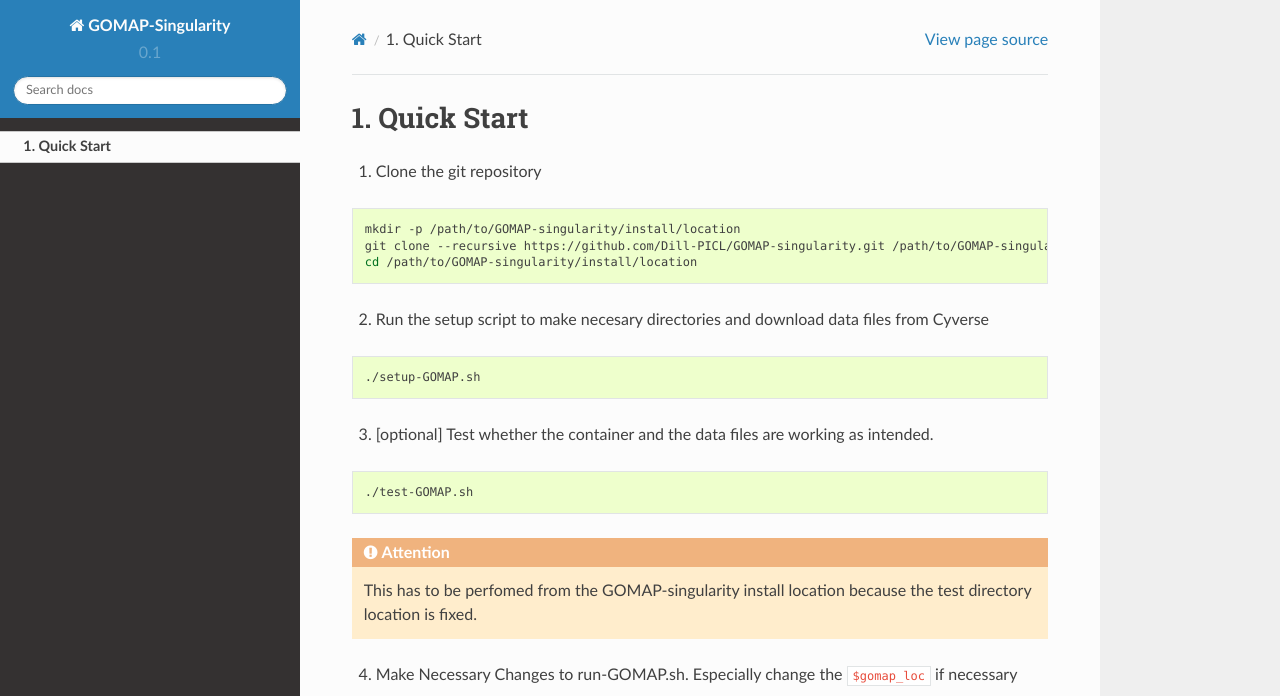
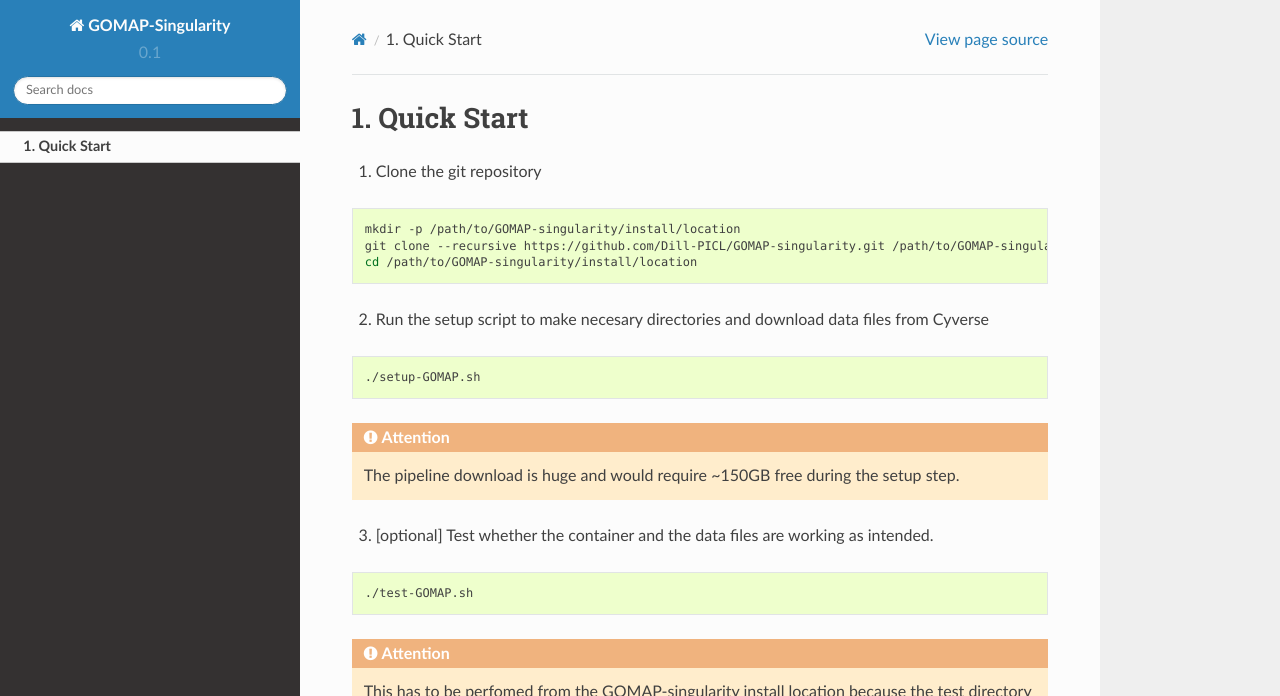
Before and after one commit to Dill-PICL/GOMAP-singularity, a Sphinx documentation site: the page built from docs/QUICKSTART.rst, in a window 1280 px wide and 900 px high, cut to the strip 0-696 px from the top of the window. Built offline with Sphinx 7.4.7 and the Read the Docs theme 2.0.0, drawn with Linux system fonts in a browser that asks for light colours; pages that are not in the unit, such as notebooks, are missing from menus.

Commit message:
keeping only quickstart

```diff
--- a/docs/QUICKSTART.rst
+++ b/docs/QUICKSTART.rst
@@ -17,6 +17,9 @@ Quick Start
 .. code-block:: bash
 
     ./setup-GOMAP.sh
+
+.. attention::
+    The pipeline download is huge and would require ~150GB free during the setup step.
 
 3. [optional] Test whether the container and the data files are working as intended.
 
```
